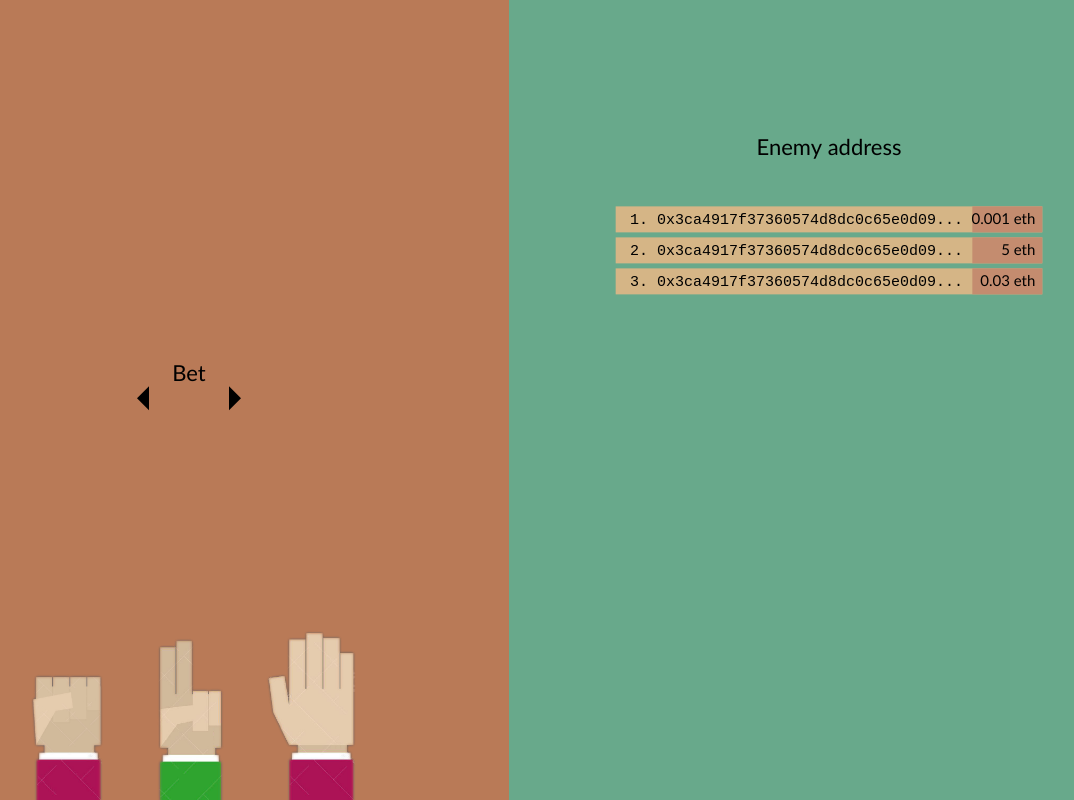
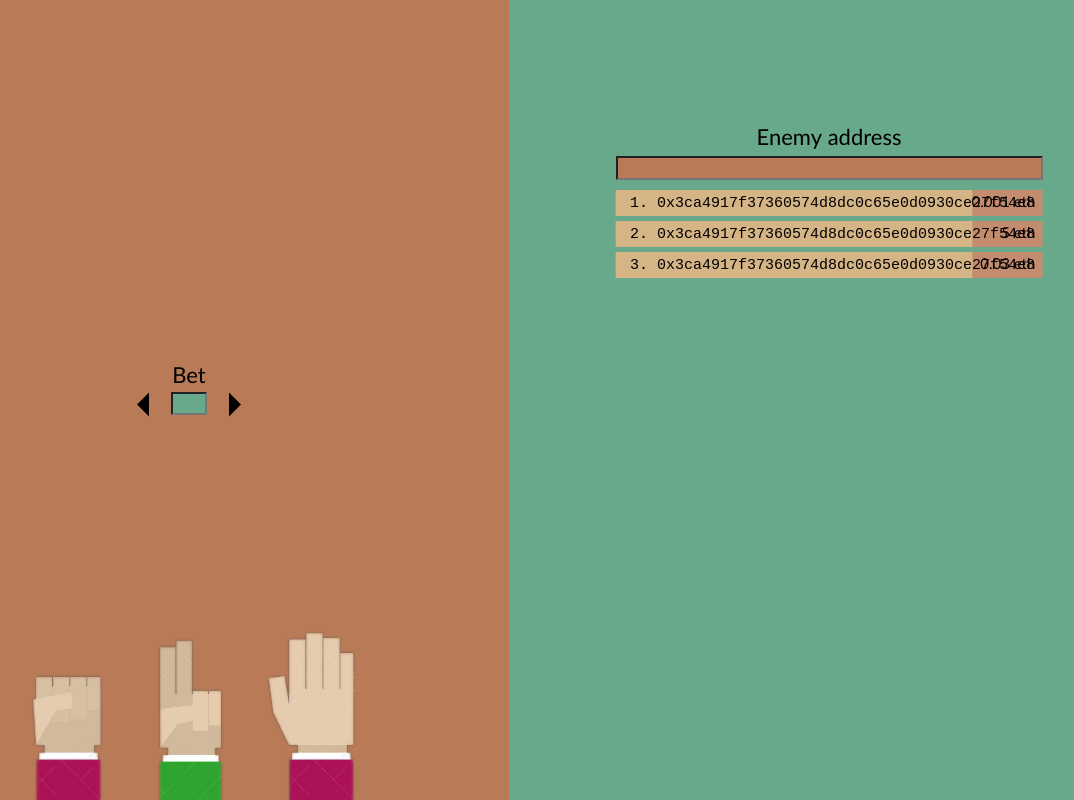
Before and after one commit to Djelu/RSP, a plain HTML site: page index.html in a window 1280 px wide. Shown: the whole page, without its empty margins (131-1205 px from the left). Drawn offline with nearby package versions, Linux system fonts and the light colour scheme.

Commit message:
Исправил ошибки. Изменил инпуты на стандартные. Доделал онклики.

```diff
--- a/js/scripts.js
+++ b/js/scripts.js
@@ -25,6 +25,7 @@ canvas.addEventListener('click', canvasOnClick, false);
 window.addEventListener('resize', resizeCanvas, false);
 
 resizeCanvas();
+init();
 
 function resizeCanvas() {
     canvas.width = curWidth = window.innerWidth;
@@ -33,6 +34,11 @@ function resizeCanvas() {
     if(whMin > canvas.height) whMin = canvas.height;
 
     draw();
+}
+
+function init() {
+    input.bet = createInput(curWidth/4-curWidth/70, curHeight/2-curHeight/100, curWidth/35, curHeight/35, "", ObjectType.BET);
+    input.enemyAddress = createInput(3*curWidth/4-curWidth/6, curHeight/5-curHeight/200, curWidth/4+curWidth/16+curWidth/47, 3*curHeight/100, "", ObjectType.ENEMY_ADDRESS);
 }
 
 function colorToHex(color) {
@@ -104,35 +110,38 @@ function createImg(src, pos, w, h) {
         }
     }
 }
-function createInput(pos, w, h, options) {
-    const font = options.font;
-    const border = options.border;
-    return !(pos.length==2&&font&&font.px&&font.style&&options.color)
-        ?null
-        : () => {
-            let input = new CanvasInput({
-                x: pos[0],
-                y: pos[1],
-                width: w,
-                height: h,
-                backgroundColor: options.color,
-                canvas: canvas,
-                fontSize: font.px,
-                fontFamily: font.style,
-                // fontColor: options.color,
-                borderWidth: border&&border.width ?border.width :undefined,
-                borderColor: border&&border.color ?border.color :undefined,
-                borderRadius: border&&border.radius ?border.radius :undefined,
-                // boxShadow: '1px 1px 0px #fff',
-                // innerShadow: '0px 0px 5px rgba(0, 0, 0, 0.5)',
-                // placeHolder: defText
-            });
-            if(options.defText) {
-                input.value = options.defText;
-            }
-            return input;
-        }
-}
+// function createInput(pos, w, h, options) {
+//     const font = options.font;
+//     const border = options.border;
+//     if (!(pos.length == 2 && font && font.px && font.style && options.color)) {
+//         return null
+//     } else {
+//         function createCanvasInput() {
+//             let input = new CanvasInput({
+//                 x: pos[0],
+//                 y: pos[1],
+//                 width: w,
+//                 height: h,
+//                 backgroundColor: options.color,
+//                 canvas: canvas,
+//                 fontSize: font.px,
+//                 fontFamily: font.style,
+//                 // fontColor: options.color,
+//                 borderWidth: border && border.width ? border.width : undefined,
+//                 borderColor: border && border.color ? border.color : undefined,
+//                 borderRadius: border && border.radius ? border.radius : undefined,
+//                 // boxShadow: '1px 1px 0px #fff',
+//                 // innerShadow: '0px 0px 5px rgba(0, 0, 0, 0.5)',
+//                 // placeHolder: defText
+//             });
+//             if (options.defText) {
+//                 input.value = options.defText;
+//             }
+//             return input;
+//         }
+//         return createCanvasInput();
+//     }
+// }
 function plusVector(pars, vector) {
     let result = pars;
     if(Array.isArray(pars[0])){
@@ -169,7 +178,7 @@ function getSrc(figure){
 }
 
 function setState(obj) {
-    for(key in obj){
+    for(let key in obj){
         switch(key) {
             case "player":{
                 if(obj[key].state){
@@ -189,6 +198,7 @@ function setState(obj) {
             }break;
         }
     }
+    draw();
 }
 
 function getElement(type) {
@@ -208,8 +218,8 @@ function canvasOnClick(event) {
 
     function checkAndWork(elements){
         elements.forEach(function(element) {
-            if (y>element.top && y<element.top + element.height
-                && x>element.left && x<element.left + element.width) {
+            if (y>element.pars.y && y<element.pars.y + element.pars.h
+                && x>element.pars.x && x<element.pars.x + element.pars.w) {
                 if(element.subElements && element.subElements.length>0){
                     checkAndWork(element.subElements);
                 }else{
@@ -233,13 +243,32 @@ function fixText(my_text,my_width) {
     return my_text;
 }
 
+function hideNonCanvasElements() {
+    for(let key in input){
+        if(input[key] && input[key].style){
+            input[key].style.display = "none";
+        }
+    }
+}
+
+function showNonCanvasElement(objType) {
+    let objToCheck = null;
+    switch(objType) {
+        case ObjectType.BET: objToCheck = input.bet; break;
+        default /*ObjectType.ENEMY_ADDRESS*/: objToCheck = input.enemyAddress; break;
+    }
+    if(objToCheck && objToCheck.style){
+        objToCheck.style.display = "block";
+    }
+}
+
 function drawObject(objType, argsObj) {//Рисуем объект согласно переданному типу
 
     const halfWidth = curWidth/2;
     const halfHeight = curHeight/2;
     const mainAddressWidth = curWidth/3;//Ширина панели адреса
     const enemyBetWidth = 70;//Ширина вражеской ставки
-    const mainAddressHeight = curHeight/22;//Высота панели адреса
+    const mainAddressHeight = curHeight/40;//Высота панели адреса
     const indentFromCenterX = (halfWidth-mainAddressWidth)/2;//Отступ от центра для списка адресов
     const indent = 5;//отступ между адресами
 
@@ -265,14 +294,14 @@ function drawObject(objType, argsObj) {//Рисуем объект соглас
             const posY = curHeight/5;
             context.font = "22px "+Font.CALIBRI;
             context.textAlign='center';
-            fillText("Enemy address", [posX, posY-indent]);
-            createEnemyAddressInput(posX,posY);
-            elements.push({type:objType, pars:{x:posX,y:posY}});
+            fillText("Enemy address", [posX, posY-indent*3]);
+            showNonCanvasElement(ObjectType.ENEMY_ADDRESS);
+            elements.push({type:objType, pars:{x:posX-mainAddressWidth/2-indent,y:posY-indent}});
         }break;
         case ObjectType.ADDRESSES_LIST:{
             const enemyBetIndentWidth = mainAddressWidth-enemyBetWidth;
             const mainAddressBlock = curHeight/5+mainAddressHeight+2*indent;//высота панели ввода адреса
-            var height = 26;
+            const height = 26;
             const itemAddressBlock = height+indent;//высота панели выбора адреса с отступом
             if(argsObj.addresses){
                 const addresses = argsObj.addresses;
@@ -285,45 +314,37 @@ function drawObject(objType, argsObj) {//Рисуем объект соглас
                     fillRect(pos, mainAddressWidth, height);
                     pars.push(pos);
                 }
+                elements.push({type:objType, pars:{x:posX,y:mainAddressBlock,w:mainAddressWidth,h:(height+indent)*addresses.length}, func:onclick, subElements:[]});
+                const curElemIndex = elements.length-1;
                 //Рисуем розовые прямоугольники
                 context.fillStyle = Color.PINK;
                 for(let i=0; i<addresses.length; i++) {
                     fillRect([pars[i][0]+enemyBetIndentWidth,pars[i][1]], enemyBetWidth, height);
                 }
 
-                // const onclick = function(){
-                //     const enemyAddressInput = getElement(ObjectType.ENEMY_ADDRESS);
-                //     createEnemyAddressInput(enemyAddressInput.pars.x, enemyAddressInput.pars.y, );
-                // };
-                elements.push({type:objType, pars:{x:posX,y:mainAddressBlock,w:mainAddressWidth,h:height}, func:onclick, subElements:[]});
-                const curElemIndex = elements.length-1;
-
                 //Рисуем текст адресов
                 const addressTextIndentY = height/3*2;
                 const addressTextIndentX = mainAddressWidth/30;
                 const betTextIndentX = enemyBetWidth/10;
-
-                const enemyAddressInput = getElement(ObjectType.ENEMY_ADDRESS);
-                const betInput = getElement(ObjectType.BET);
 
                 context.textAlign='left';
                 context.fillStyle = Color.BLACK;
                 for (let i=0; i<addresses.length; i++) {
                     if(addresses[i] && addresses[i].address){
                         context.font = "15px COURIER NEW";
-                        const bet = addresses[i].bet+" eth";
-                        const address = fixText(addresses[i].address,mainAddressWidth-enemyBetWidth*2);
+                        const bet = addresses[i].bet;
+                        const address = addresses[i].address;
                         context.textAlign='left';
                         context.fillText((i+1)+". "+address,pars[i][0]+addressTextIndentX,pars[i][1]+addressTextIndentY);
                         context.font = "15px "+Font.CALIBRI;
                         context.textAlign='right';
-                        context.fillText(bet,pars[i][0]+enemyBetIndentWidth+enemyBetWidth-betTextIndentX,pars[i][1]+addressTextIndentY);
+                        context.fillText(bet+" eth",pars[i][0]+enemyBetIndentWidth+enemyBetWidth-betTextIndentX,pars[i][1]+addressTextIndentY);
                         const posY = mainAddressBlock+(itemAddressBlock)*i;
                         const onclick = function(){
-                            createEnemyAddressInput(enemyAddressInput.pars.x, enemyAddressInput.pars.y, address);
-                            createBetInput(betInput.pars.x, betInput.pars.y, betInput.pars.w, betInput.pars.h, bet);
+                            input.enemyAddress.value = address;
+                            input.bet.value = bet;
                         };
-                        elements[curElemIndex].subElements.push({pars:{x:posX,y:posY,w:mainAddressWidth,h:height}, func:onclick});
+                        elements[curElemIndex].subElements.push({pars:{x:posX,y:posY,w:mainAddressWidth+enemyBetWidth,h:height}, func:onclick});
                     }else{
                         break;
                     }
@@ -331,23 +352,17 @@ function drawObject(objType, argsObj) {//Рисуем объект соглас
             }
         }break;
         case ObjectType.BET:{
-            const posX = halfWidth-halfWidth/2;
-            const widthDiv4 = curWidth/4;
-            const widthDiv20 = curWidth/20;
+            const posX = halfWidth/2;
             const height = mainAddressHeight-mainAddressHeight/4;
-            const widthDiv40 = widthDiv20/2;
-            const betInputPosX = posX+(widthDiv20-indent)/2;
             const betInputHalfHeight = height/2;
             const betInputPosY = halfHeight-betInputHalfHeight;
             //Рисуем текст и прямоугольник
-            // fillRect([betInputPosX,betInputPosY], widthDiv20, height, Color.GREEN);
             context.font = "22px "+Font.CALIBRI;
             context.textAlign='center';
             context.fillStyle = Color.BLACK;
-            fillText("Bet",[posX,betInputPosY-indent]);
-            createBetInput(betInputPosX,betInputPosY,widthDiv20-indent,height-indent);
+            fillText("Bet",[posX,betInputPosY-indent*2]);
+            showNonCanvasElement(ObjectType.BET);
             //Рисуем кнопки
-            const widthDiv160 = widthDiv20/8;
             const betLeftButtonPosX = posX-40;
             const betRightButtonPosX = posX+40;
             const betInputHeightDiv4 = 24;
@@ -359,11 +374,11 @@ function drawObject(objType, argsObj) {//Рисуем объект соглас
             fillTriangle([[betLeftButtonPosX,betButtonPosY1],[betLeftButtonPosX,betButtonPosY2],[betLeftButtonPosX3,betButtonPosY3]]);
             fillTriangle([[betRightButtonPosX,betButtonPosY1],[betRightButtonPosX,betButtonPosY2],[betRightButtonPosX3,betButtonPosY3]]);
 
-            elements.push({type:objType, pars:{x:betInputPosX,y:betInputPosY,w:widthDiv20-indent,h:height-indent}, subElements:[]});
+            elements.push({type:objType, pars:{x:betLeftButtonPosX3,y:betButtonPosY2,w:betRightButtonPosX3-betLeftButtonPosX3,h:betButtonPosY1-betButtonPosY2}, subElements:[]});
             const curElemIndex = elements.length-1;
 
             const onLeftClick = function(){
-                if(Number.isInteger(input.bet.value)) {
+                if(!isNaN(input.bet.value)) {
                     const betValue = Number(input.bet.value);
                     if(betValue!=0) {
                         input.bet.value = betValue - 1;
@@ -371,15 +386,15 @@ function drawObject(objType, argsObj) {//Рисуем объект соглас
                 }
             };
             const onRightClick = function(){
-                if(Number.isInteger(input.bet.value)) {
+                if(!isNaN(input.bet.value)) {
                     const betValue = Number(input.bet.value);
                     if(betValue!=0) {
                         input.bet.value = betValue + 1;
                     }
                 }
             };
-            elements[curElemIndex].subElements.push({pars:{x:betLeftButtonPosX3,y:betButtonPosY1,w:betLeftButtonPosX-betLeftButtonPosX3,h:height-indent}, func:onLeftClick});
-            elements[curElemIndex].subElements.push({pars:{x:betRightButtonPosX,y:betButtonPosY1,w:betRightButtonPosX3-betRightButtonPosX,h:height-indent}, func:onRightClick});
+            elements[curElemIndex].subElements.push({pars:{x:betLeftButtonPosX3,y:betButtonPosY2,w:betLeftButtonPosX-betLeftButtonPosX3,h:betButtonPosY1-betButtonPosY2}, func:onLeftClick});
+            elements[curElemIndex].subElements.push({pars:{x:betRightButtonPosX,y:betButtonPosY2,w:betRightButtonPosX3-betRightButtonPosX,h:betButtonPosY1-betButtonPosY2}, func:onRightClick});
 
         }break;
         case ObjectType.DOTS:{
@@ -399,11 +414,10 @@ function drawObject(objType, argsObj) {//Рисуем объект соглас
             //Рисуем фигуру игрока, если её выбрали
             if(argsObj.figures) {
                 createImg(getSrc(argsObj.figures),[imgPosX,imgPosY], imgW, imgH);
-
-                const onclick = function(){
-
-                };
-                elements.push({type:objType, pars:{x:imgPosX,y:imgPosY,w:imgW,h:imgH}, func:onclick});
+                // const onclick = function(){
+                //
+                // };
+                // elements.push({type:objType, pars:{x:imgPosX,y:imgPosY,w:imgW,h:imgH}, func:onclick});
             }
         }break;
         case ObjectType.ENEMY_FIGURE:{
@@ -414,10 +428,10 @@ function drawObject(objType, argsObj) {//Рисуем объект соглас
                 const imgPosX = curWidth-imgW;
                 const imgPosY = curHeight/3;
                 createImg(getSrc(argsObj.figures),[imgPosX,imgPosY], imgW, imgH);
-                const onclick = function(){
-
-                };
-                elements.push({type:objType, pars:{x:imgPosX,y:imgPosY,w:imgW,h:imgH}, func:onclick});
+                // const onclick = function(){
+                //
+                // };
+                // elements.push({type:objType, pars:{x:imgPosX,y:imgPosY,w:imgW,h:imgH}, func:onclick});
             }
         }break;
         case ObjectType.THREE_FIGURES:{
@@ -437,41 +451,46 @@ function drawObject(objType, argsObj) {//Рисуем объект соглас
             const curElemIndex = elements.length-1;
 
             const onRockClick = function(){
-
+                setState({player:{figure:Figure.ROCK, state:PlayerState.CHOICE_IS_MADE},enemy:{state:EnemyState.WAIT_ENEMY_CHOICE}});
             };
             elements[curElemIndex].subElements.push({pars:{x:imgPosX2,y:imgPosY,w:imgW,h:imgH}, func:onRockClick});
             const onScissorsClick = function(){
-
+                setState({player:{figure:Figure.SCISSORS, state:PlayerState.CHOICE_IS_MADE},enemy:{state:EnemyState.WAIT_ENEMY_CHOICE}});
             };
-            elements[curElemIndex].subElements.push({pars:{x:imgPosX2,y:imgPosY,w:imgW,h:imgH}, func:onScissorsClick});
+            elements[curElemIndex].subElements.push({pars:{x:imgPosX1,y:imgPosY,w:imgW,h:imgH}, func:onScissorsClick});
             const onPaperClick = function(){
-
+                setState({player:{figure:Figure.PAPER, state:PlayerState.CHOICE_IS_MADE},enemy:{state:EnemyState.WAIT_ENEMY_CHOICE}});
             };
-            elements[curElemIndex].subElements.push({pars:{x:imgPosX2,y:imgPosY,w:imgW,h:imgH}, func:onPaperClick});
+            elements[curElemIndex].subElements.push({pars:{x:imgPosX3,y:imgPosY,w:imgW,h:imgH}, func:onPaperClick});
         }break;
     }
 
-    function createEnemyAddressInput(posX, posY, defText) {
-        if(input.enemyAddress){
-            //input.enemyAddress.destroy();
-            input.enemyAddress = null;
-        }
-        input.enemyAddress = {
-            elem: createInput([posX,posY], mainAddressWidth-indent, mainAddressHeight-indent,
-                {font:{px:18, style:Font.CALIBRI}, color:Color.ORANGE, border:{width:1, color:Color.BLACK, radius:3, defText:defText}}),
-            pos:[posX,posY],
-        };
+
+}
+
+function createInput(posX, posY, w, h, defText, objType){
+    let inputId = null;
+    switch(objType){
+        case ObjectType.BET: inputId = "betInput"; break;
+        default /*ObjectType.ENEMY_ADDRESS*/: inputId = "enemyAddressInput"; break;
+    }
+    let elem = document.createElement("input");
+    elem.id = inputId;
+    elem.type = "text";
+    elem.style.position = "absolute";
+    elem.style.top = posY+"px";
+    elem.style.left = posX+"px";
+    elem.style.width = w+"px";
+    elem.style.height = h+"px";
+    elem.value = defText;
+    $('#inputs').append(elem);
+
+    switch(objType){
+        case ObjectType.BET: elem.style.backgroundColor = Color.GREEN; elem.style.textAlign = "center"; input.bet = elem; break;
+        default /*ObjectType.ENEMY_ADDRESS*/: elem.style.backgroundColor = Color.ORANGE; input.enemyAddress = elem; break;
     }
 
-    function createBetInput(posX, posY, w, h, defText) {
-        if(input.bet){
-            //input.bet.destroy();
-            input.bet = null;
-        }
-        input.bet = createInput([posX,posY], w, h,
-            {font:{px:18, style:Font.CALIBRI}, color:Color.GREEN, border:{width:1, color:Color.BLACK, radius:3, defText:defText}});
-
-    }
+    return elem;
 }
 
 function getFigure(state) {
@@ -492,6 +511,7 @@ function getEnemyAddresses() {
 function draw() {
     if(canvas.getContext){
         elements = [];//Очищаем хандлеры
+        hideNonCanvasElements();//Скрываем не канвас элементы
 
         //Делим просстранство на две половинки
         drawObject(ObjectType.MAIN_PARTS);
```
Also changed, not shown: index.html (+1 -0 lines).
